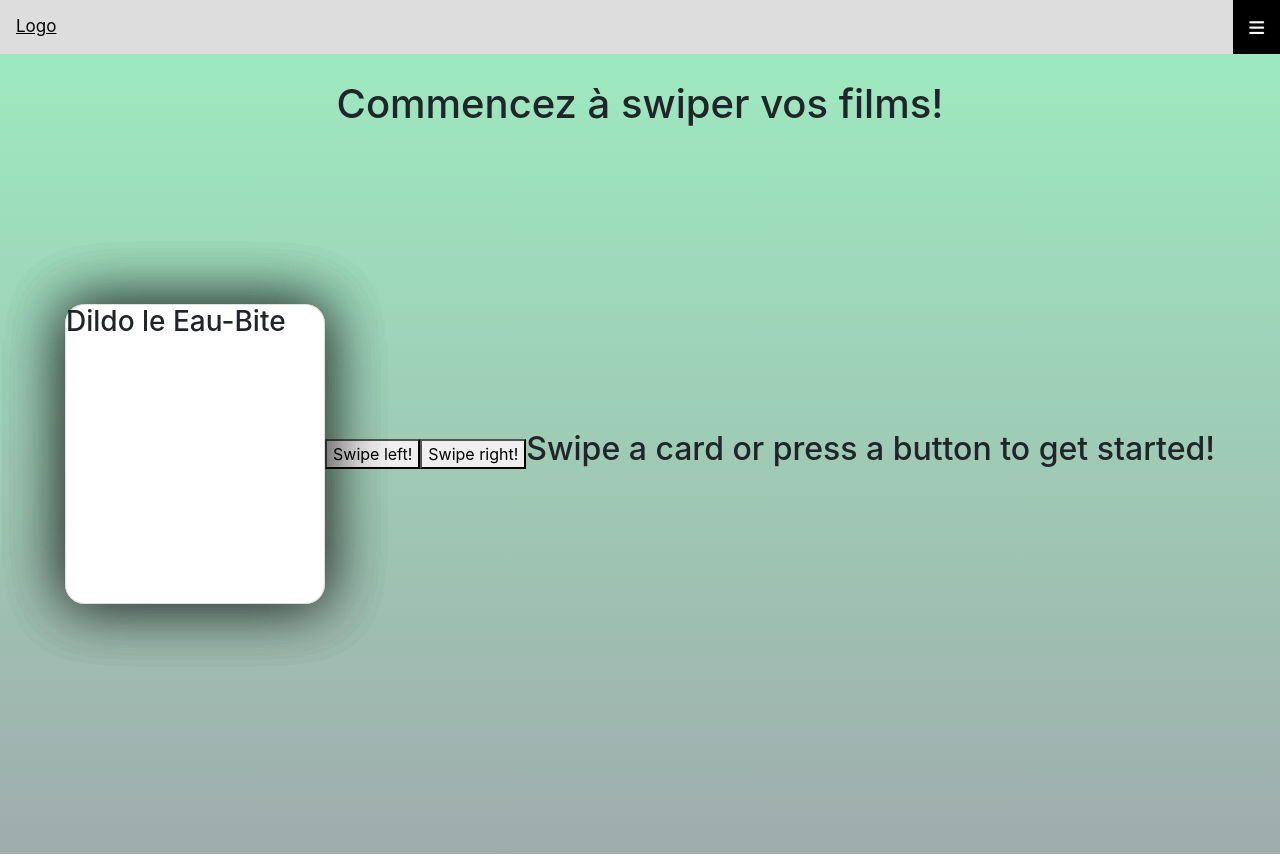
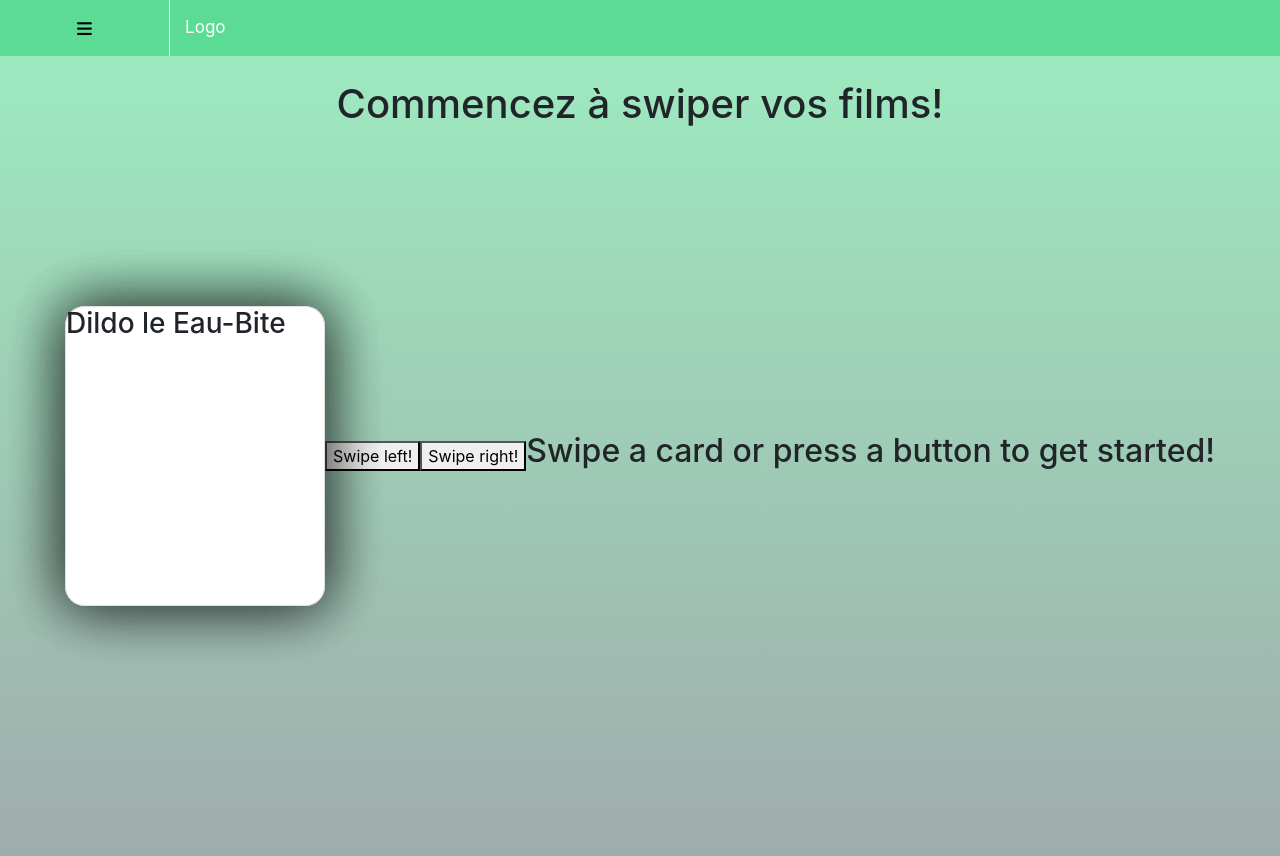
Before and after one commit to Saadovski/PLD_SMART, a React (Create React App) app in the folder frontend/: page /Avance in a window 1280 px wide. Built offline with nearby package versions, Linux system fonts and the light colour scheme.

Commit message:
Changing navbar

```diff
--- a/frontend/src/App.css
+++ b/frontend/src/App.css
@@ -1,3 +1,7 @@
+:root {
+  --primaryColor: #5cdb95;
+}
+
 .App {
   /* text-align: center; */
   font-size: 16px !important;
--- a/frontend/src/component/Navbar.js
+++ b/frontend/src/component/Navbar.js
@@ -1,36 +1,58 @@
+import { Button } from "react-bootstrap";
 import { Link } from "react-router-dom";
 import "../styles/navbar.css";
 
 function Navbar() {
   const open = () => {
     var x = document.getElementById("myLinks");
-    if (x.style.display === "block") {
-      x.style.display = "none";
+    var bg = document.querySelector(".blackBackground");
+    console.log("open", x);
+    if (x.style.left !== 0) {
+      console.log("diff de -600px")
+      x.style.left = 0;
+      bg.style.display = "block";
     } else {
-      x.style.display = "block";
+      x.style.left = "-80vw";
+      bg.style.display = "none";
     }
+
 
     const links = document.querySelectorAll("#myLinks > a");
     links.forEach((link) => {
-      link.addEventListener("click", () => (x.style.display = "none"));
+      link.addEventListener("click", () => (x.style.left = "-80vw"));
     });
   };
 
+  const closeNavBar = () => {
+    console.log("close navbar");
+    var x = document.getElementById("myLinks");
+    var bg = document.querySelector(".blackBackground");
+    console.log(x);
+    x.style.left = "-80vw";
+    bg.style.display = "none";
+  };
+
   return (
-    <div className="navbar-container">
-      <Link to="/" class="active">
-        Logo
-      </Link>
+    <div>
+      <div className="navbar-container">
+        <a href="javascript:void(0);" className="icon" onClick={open}>
+          <i class="fa fa-bars"></i>
+        </a>
+        <Link to="/" className="active" id="logo">
+          Logo
+        </Link>
+      </div>
       <div id="myLinks">
+        <Button className="icon" onClick={closeNavBar}>
+          <i class="fas fa-times"></i>
+        </Button>
         <Link to="/">Home</Link>
         <Link to="/connexion">Connexion</Link>
         <Link to="/inscription">Inscription</Link>
         <Link to="/monespace">Mon Espace</Link>
         <Link to="/creersession">Rejoindre ou créer une session</Link>
       </div>
-      <a href="javascript:void(0);" class="icon" onClick={open}>
-        <i class="fa fa-bars"></i>
-      </a>
+      <div className="blackBackground"></div>
     </div>
   );
 }
--- a/frontend/src/styles/navbar.css
+++ b/frontend/src/styles/navbar.css
@@ -1,42 +1,72 @@
-/* Style the navigation menu */
-.navbar-container {
-  overflow: hidden;
-  background-color: #333;
-  position: relative;
+
+.blackBackground {
+  opacity: 60%;
+  background-color: #1f1f1f;
+  width: 100%;
+  min-height: 100vh;
   top: 0;
+  left: 0;
+  z-index: 5;
+  display: none;
+  position: absolute;
 }
 
 /* Hide the links inside the navigation menu (except for logo/home) */
-.navbar-container #myLinks {
-  display: none;
+#myLinks {
+  z-index: 10;
+  display: block;
+  position: absolute;
+  top: 0;
+  left: -80vw;
+  min-height: 100vh;
+  width: 80%;
+  background-color: #fff;
+  transition-duration: 0.5s;
+}
+
+#myLinks a {
+  display: block;
+  text-decoration: none;
+  color: #1f1f1f;
+  padding: 20px;
+  border-bottom: 1px solid #f0f0f0;
+}
+
+/* Style the navigation menu */
+.navbar-container {
+  position: sticky;
+  top: 0;
+  width: 100%;
+  display: flex;
+}
+
+.navbar-container #logo {
+  width: 100%;
 }
 
 /* Style navigation menu links */
 .navbar-container a {
   color: white;
-  padding: 14px 16px;
+  padding: 15px;
   text-decoration: none;
   font-size: 17px;
-  display: block;
 }
 
 /* Style the hamburger menu */
 .navbar-container a.icon {
-  background: black;
-  display: block;
-  position: absolute;
-  right: 0;
-  top: 0;
+  background: var(--primaryColor);
+  width: 15%;
+  text-align: center;
+  border-right: 1px solid #f1f1f1;
 }
 
 /* Add a grey background color on mouse-over */
 .navbar-container a:hover {
-  background-color: #ddd;
   color: black;
 }
 
 /* Style the active link (or home/logo) */
 .active {
-  background-color: #4caf50;
+  background-color: var(--primaryColor);
   color: white;
 }
```
